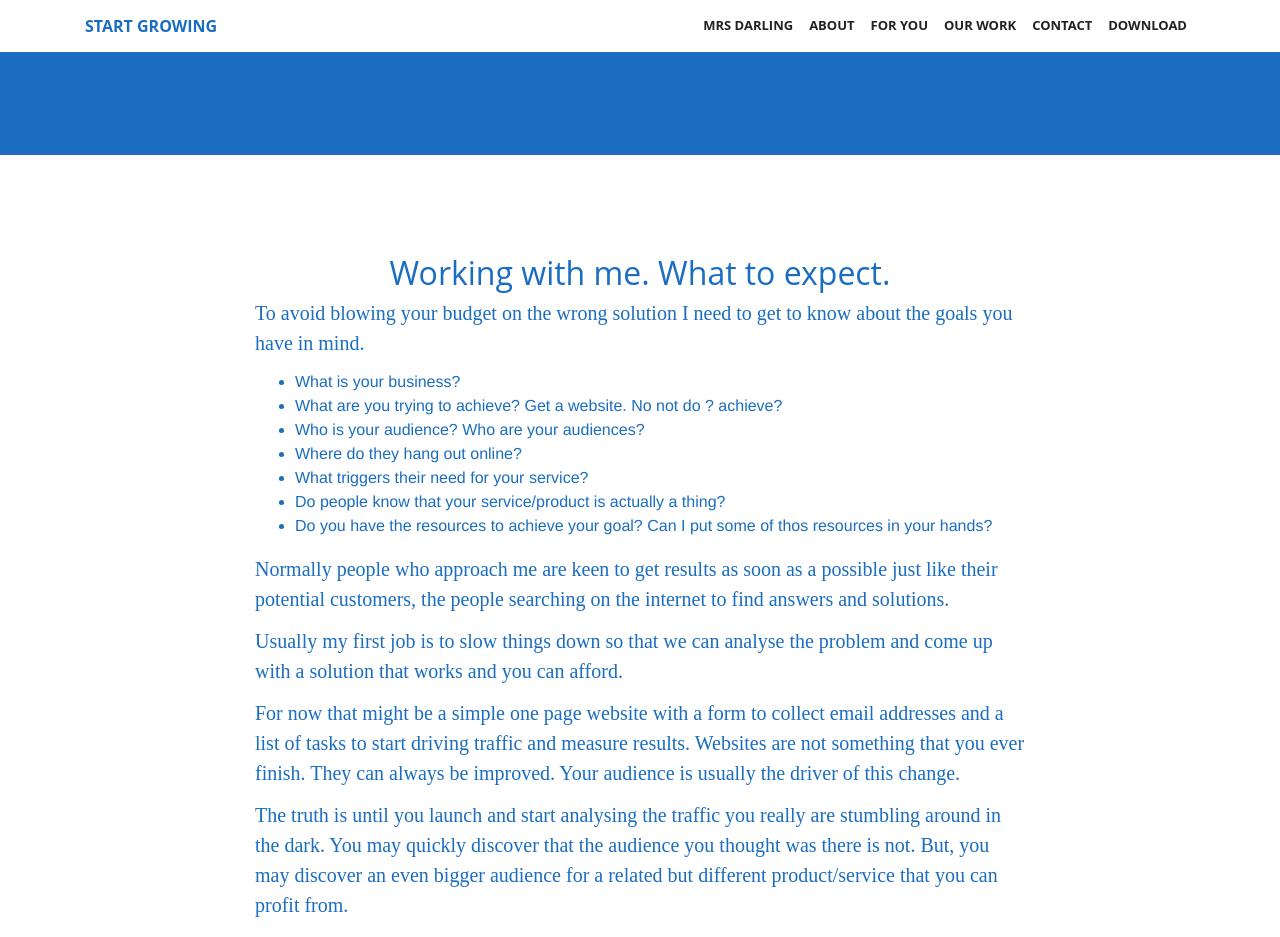
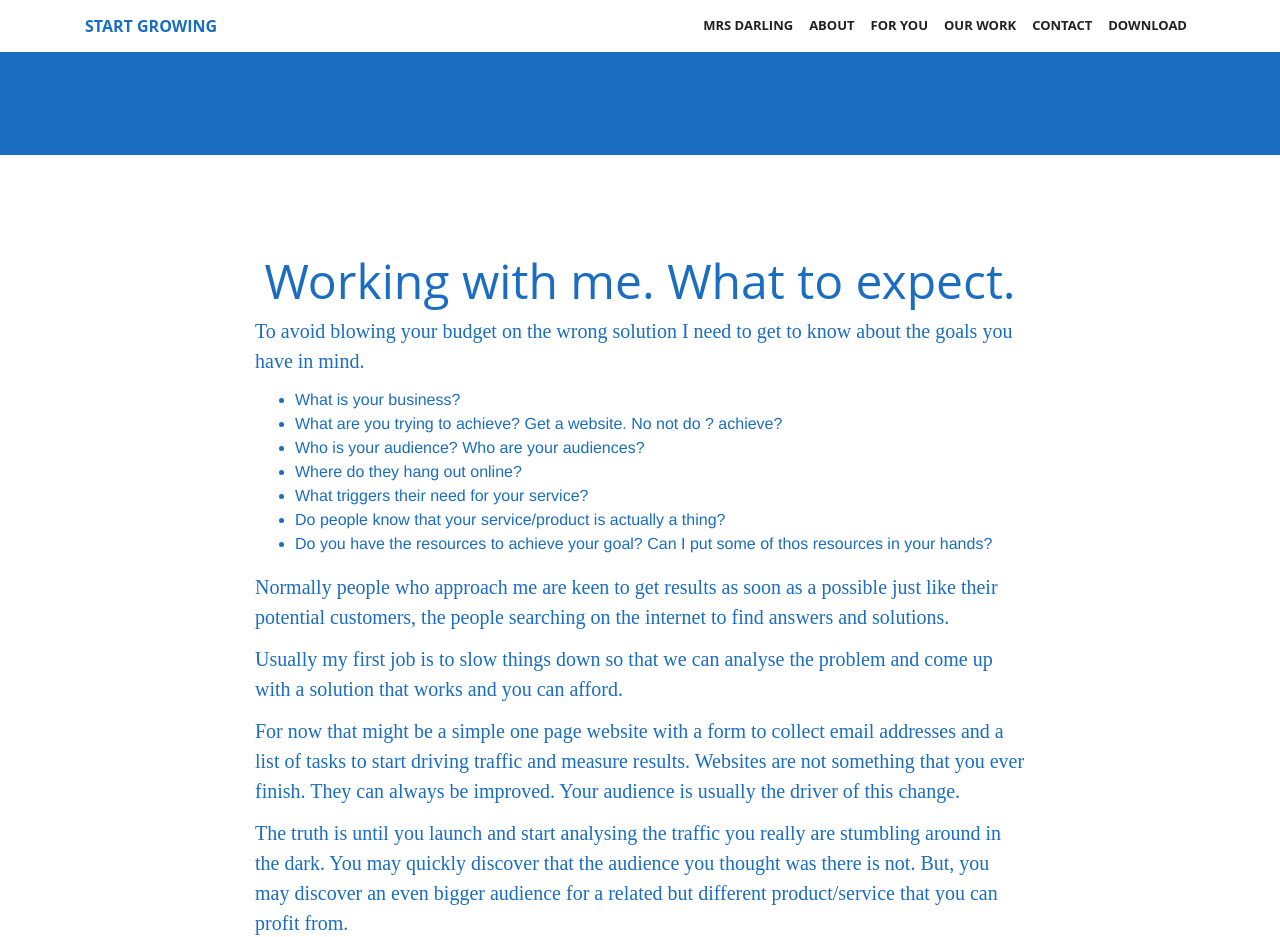
Before and after one commit to primertest-org/ADAADA, a Jekyll site: the page built from index.html, in a window 1280 px wide and 1400 px high, scrolled down 1963 px. Shown: the top 937 px of the window. Built offline with Jekyll 4.4.1, drawn with Linux system fonts in a browser that asks for light colours; some web fonts are replaced.

Commit message:
Updated '_sass/ethos.scss' via CloudCannon

```diff
--- a/_sass/ethos.scss
+++ b/_sass/ethos.scss
@@ -7,6 +7,14 @@
  }
 }
 
+  h2{
+      font-size: 3rem;
+  }
+
+  h3{
+      margin: 0 auto 1.2rem auto;
+  }
+
   p {
     font-family: TimesNewRoman, 'Times New Roman', Times, Baskerville, Georgia, serif;
     font-size: 20px;
@@ -14,7 +22,5 @@
     margin-bottom: 12px;
     line-height: 1.5;
   }
-  h3{
-      margin: 0 auto 1.2rem auto;
-  }
+
 }
```
